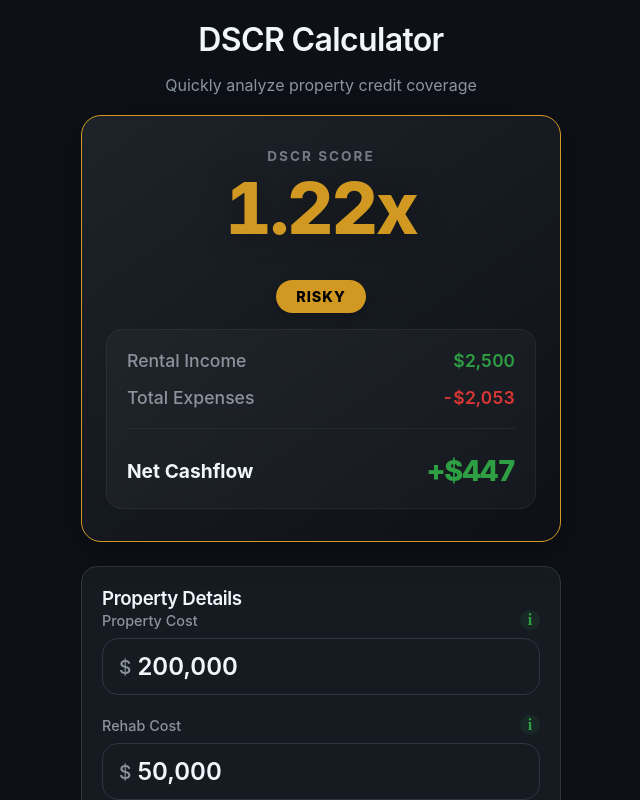
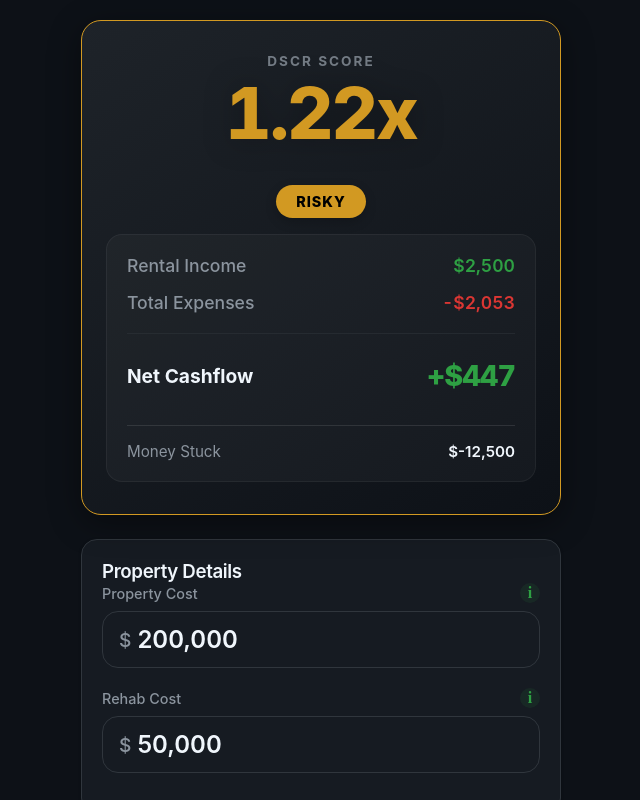
Before and after one commit to JPorry/credit-calculator, a React (Vite) app: page / in a window 1280 px wide. Shown: the top 800 px of the page, without its empty margins (319-959 px from the left). Built offline with nearby package versions, Linux system fonts and the light colour scheme.

Commit message:
feat: Implement investment recovery metrics including money stuck and payback period in the result card and remove the application header.

```diff
--- a/src/App.jsx
+++ b/src/App.jsx
@@ -4,10 +4,6 @@ import Calculator from './components/Calculator';
 function App() {
   return (
     <>
-      <header style={{marginBottom: '20px', textAlign: 'center'}}>
-        <h1>DSCR Calculator</h1>
-        <p style={{color: 'var(--text-secondary)'}}>Quickly analyze property credit coverage</p>
-      </header>
       <main>
         <Calculator />
       </main>
--- a/src/components/Calculator.jsx
+++ b/src/components/Calculator.jsx
@@ -41,12 +41,24 @@ export default function Calculator() {
         const netIncome = rentalIncome - totalDebtService;
         const dscr = totalDebtService > 0 ? rentalIncome / totalDebtService : 0;
 
+        // Investment Metrics
+        const moneyStuck = downPayment; // Total Invested (Cost + Rehab - Loan)
+        const adjustedCashflow = netIncome - (rentalIncome * 0.10); // Net Income - 10% buffer
+
+        let paybackMonths = 0;
+        if (adjustedCashflow > 0) {
+            paybackMonths = moneyStuck / adjustedCashflow;
+        } else {
+            paybackMonths = Infinity;
+        }
+
         return {
             dscr,
             totalDebtService,
             netIncome,
             loanAmount,
-            totalInvested: downPayment,
+            totalInvested: moneyStuck,
+            paybackMonths,
             principalAndInterest: pmt,
             monthlyTaxes,
             monthlyInsurance,
@@ -65,6 +77,8 @@ export default function Calculator() {
                 monthlyTaxes={calculations.monthlyTaxes}
                 monthlyInsurance={calculations.monthlyInsurance}
                 extraExpenses={calculations.extraExpenses}
+                moneyStuck={calculations.totalInvested}
+                paybackMonths={calculations.paybackMonths}
             />
 
             <div className="card">
--- a/src/components/ResultCard.css
+++ b/src/components/ResultCard.css
@@ -113,3 +113,37 @@
 .amount.negative {
     color: var(--error-color);
 }
+
+.investment-metrics {
+    margin-top: 16px;
+    padding-top: 16px;
+    border-top: 1px solid rgba(255, 255, 255, 0.1);
+    display: flex;
+    flex-direction: column;
+    gap: 8px;
+}
+
+.metric-row {
+    display: flex;
+    justify-content: space-between;
+    align-items: center;
+    font-size: 0.95rem;
+}
+
+.metric-row .label {
+    color: var(--text-secondary);
+}
+
+.metric-row .amount {
+    font-weight: 600;
+    color: var(--text-main);
+}
+
+.metric-note {
+    font-size: 0.75rem;
+    color: var(--text-secondary);
+    opacity: 0.7;
+    text-align: right;
+    font-style: italic;
+    margin-top: -4px;
+}
--- a/src/components/ResultCard.jsx
+++ b/src/components/ResultCard.jsx
@@ -9,7 +9,9 @@ export default function ResultCard({
     principalAndInterest,
     monthlyTaxes,
     monthlyInsurance,
-    extraExpenses
+    extraExpenses,
+    moneyStuck = 0,
+    paybackMonths = 0
 }) {
     let statusColor = 'var(--text-secondary)';
     let statusText = 'Neutral';
@@ -26,6 +28,21 @@ export default function ResultCard({
     }
 
     const formatCurrency = (val) => '$' + val.toLocaleString(undefined, {minimumFractionDigits: 0, maximumFractionDigits: 0});
+
+    // Format payback time
+    let paybackDisplay = 'Never';
+    if (paybackMonths !== Infinity && paybackMonths > 0) {
+        if (paybackMonths < 12) {
+            paybackDisplay = `${paybackMonths.toFixed(1)} Months`;
+        } else {
+            const years = paybackMonths / 12;
+            paybackDisplay = `${years.toFixed(1)} Years`;
+        }
+    } else if (paybackMonths <= 0 && moneyStuck > 0) {
+        paybackDisplay = 'Never (Negative Cashflow)';
+    } else if (moneyStuck <= 0) {
+        paybackDisplay = 'Immediate (No Money Stuck)';
+    }
 
     return (
         <div className="card result-card" style={{borderColor: statusColor}}>
@@ -56,6 +73,21 @@ export default function ResultCard({
                         {netIncome >= 0 ? '+' : ''}{formatCurrency(netIncome)}
                     </span>
                 </div>
+
+                {/* Investment Recovery Section */}
+                <div className="investment-metrics">
+                    <div className="metric-row">
+                        <span className="label">Money Stuck</span>
+                        <span className="amount">{formatCurrency(moneyStuck)}</span>
+                    </div>
+                    {moneyStuck > 0 && (
+                        <div className="metric-row">
+                            <span className="label">Time to Recapture*</span>
+                            <span className="amount">{paybackDisplay}</span>
+                        </div>
+                    )}
+                    {moneyStuck > 0 && <div className="metric-note">*Includes 10% income buffer</div>}
+                </div>
             </div>
         </div>
     );
```
